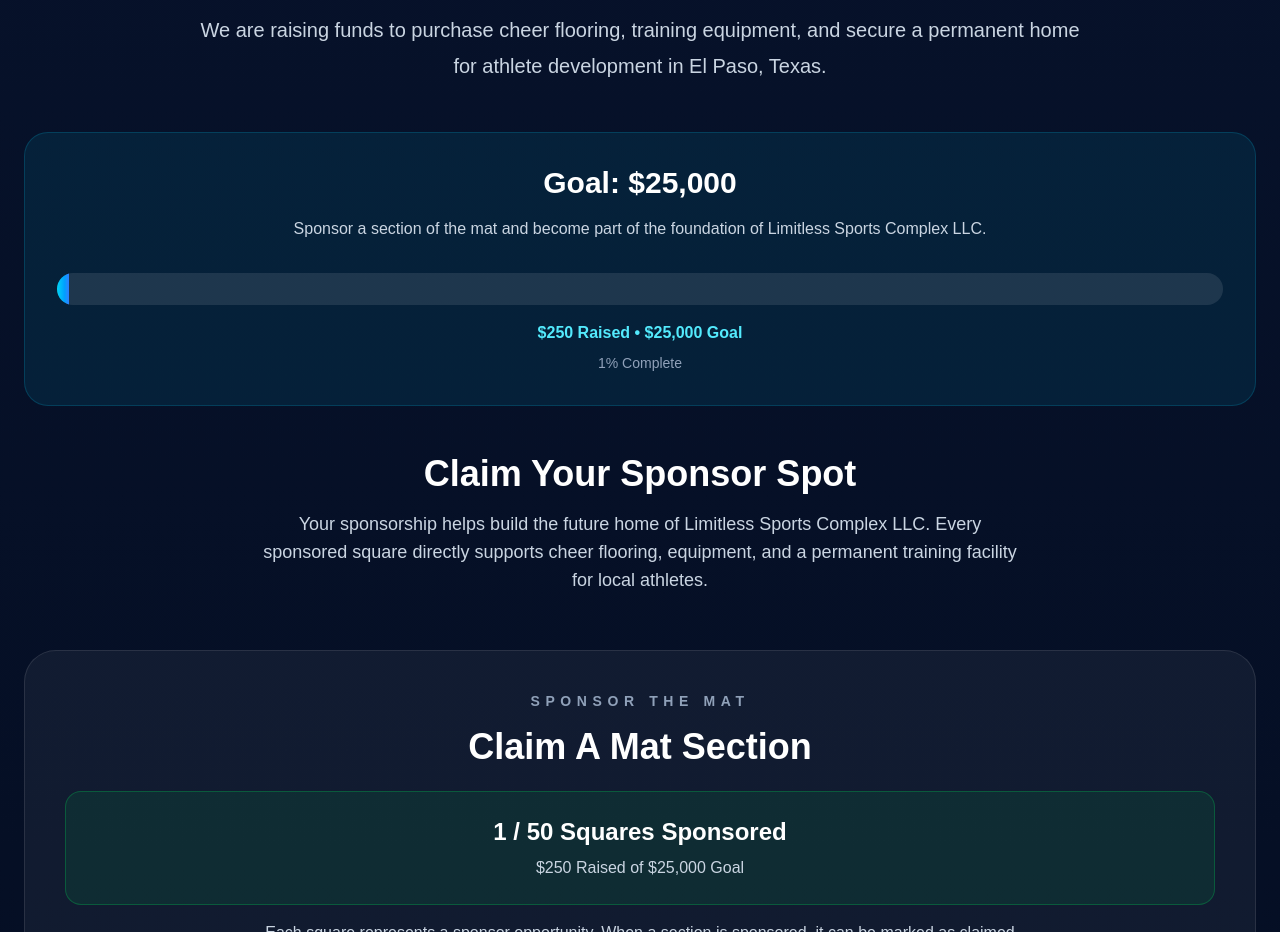
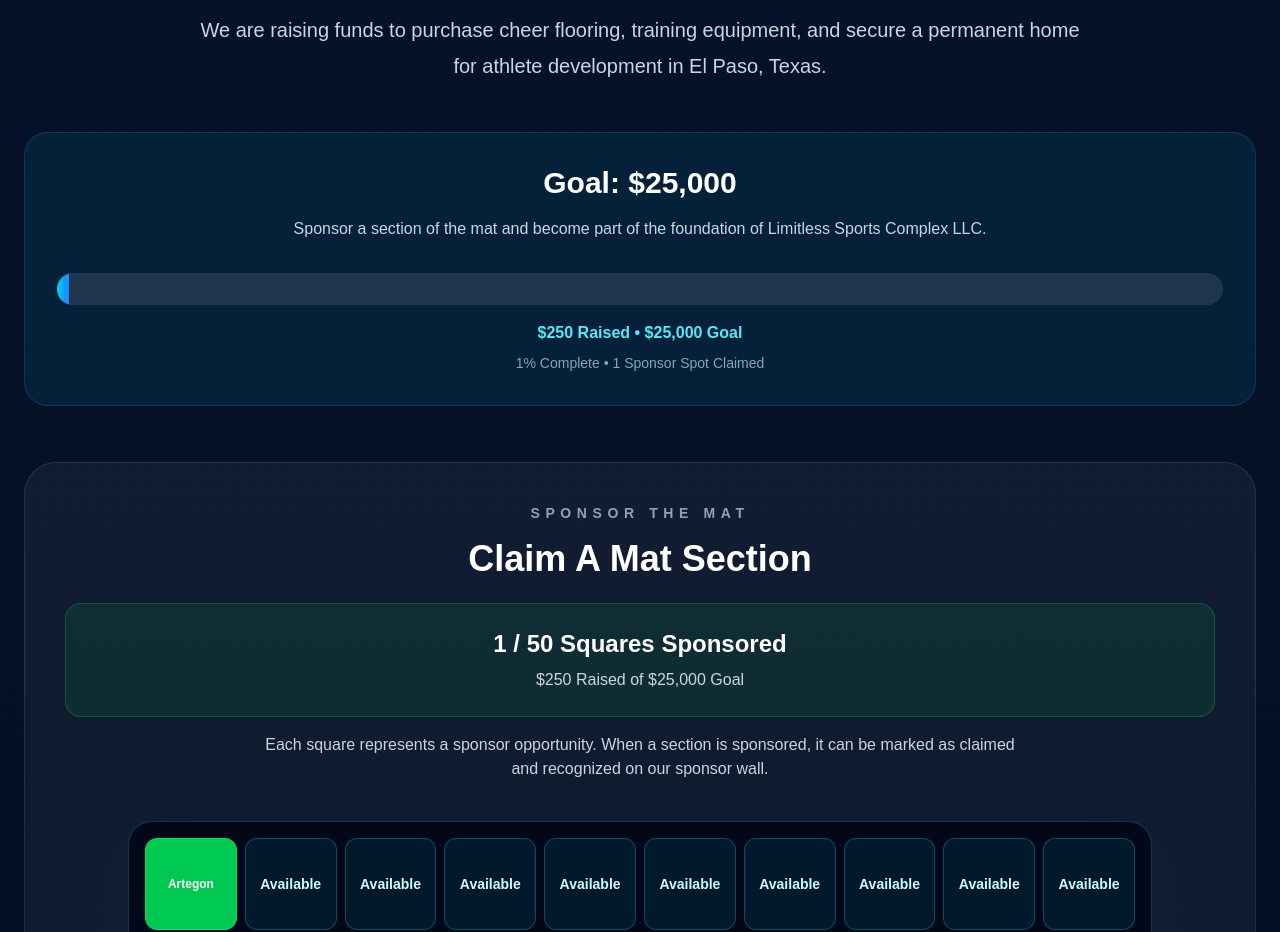
Before and after one commit to celiadelacruz89-gif/limitless-sports-complex, a Next.js app in the folder my-app/: page /sponsor in a window 1280 px wide. Shown: the part 860-1792 px from the top of the page. Built offline with nearby package versions, Linux system fonts and the light colour scheme.

Commit message:
Add sponsor data and thermometer

```diff
--- a/my-app/app/sponsor/page.tsx
+++ b/my-app/app/sponsor/page.tsx
@@ -1,6 +1,7 @@
 import Navbar from "@/components/Navbar";
 import Footer from "@/components/Footer";
 import SponsorWall from "@/components/SponsorWall";
+import FundraisingThermometer from "@/components/FundraisingThermometer";
 
 export default function SponsorPage() {
   return (
@@ -47,36 +48,7 @@
             and secure a permanent home for athlete development in El Paso, Texas.
           </p>
 
-          {/* PROGRESS TRACKER */}
-          <div className="mt-12 rounded-3xl border border-cyan-500/20 bg-cyan-500/10 p-8">
-            <h3 className="text-3xl font-black">Goal: $25,000</h3>
-
-            <p className="mt-4 text-slate-300">
-              Sponsor a section of the mat and become part of the foundation of
-              Limitless Sports Complex LLC.
-            </p>
-
-            <div className="mt-8 h-8 overflow-hidden rounded-full bg-white/10">
-              <div
-                className="h-full bg-gradient-to-r from-cyan-400 to-blue-500"
-                style={{ width: "1%" }}
-              />
-            </div>
-
-            <p className="mt-4 font-bold text-cyan-300">
-              $250 Raised • $25,000 Goal
-            </p>
-
-            <p className="mt-2 text-sm text-slate-400">1% Complete</p>
-          </div>
-
-          <h3 className="mt-12 text-4xl font-black">Claim Your Sponsor Spot</h3>
-
-          <p className="mx-auto mt-4 max-w-3xl text-lg text-slate-300">
-            Your sponsorship helps build the future home of Limitless Sports
-            Complex LLC. Every sponsored square directly supports cheer flooring,
-            equipment, and a permanent training facility for local athletes.
-          </p>
+         <FundraisingThermometer />
 
           {/* 2D MAT SPONSORSHIP MAP */}
           <div className="mt-14 rounded-[2rem] border border-white/10 bg-white/5 p-6 md:p-10">
--- /dev/null
+++ b/my-app/components/FundraisingThermometer.tsx
@@ -0,0 +1,37 @@
+import {
+  fundraisingGoal,
+  progressPercent,
+  sponsors,
+  totalRaised,
+} from "@/data/sponsors";
+
+export default function FundraisingThermometer() {
+  return (
+    <div className="mt-12 rounded-3xl border border-cyan-500/20 bg-cyan-500/10 p-8">
+      <h3 className="text-3xl font-black">
+        Goal: ${fundraisingGoal.toLocaleString()}
+      </h3>
+
+      <p className="mt-4 text-slate-300">
+        Sponsor a section of the mat and become part of the foundation of
+        Limitless Sports Complex LLC.
+      </p>
+
+      <div className="mt-8 h-8 overflow-hidden rounded-full bg-white/10">
+        <div
+          className="h-full bg-gradient-to-r from-cyan-400 to-blue-500"
+          style={{ width: `${progressPercent}%` }}
+        />
+      </div>
+
+      <p className="mt-4 font-bold text-cyan-300">
+        ${totalRaised.toLocaleString()} Raised • ${fundraisingGoal.toLocaleString()} Goal
+      </p>
+
+      <p className="mt-2 text-sm text-slate-400">
+        {progressPercent}% Complete • {sponsors.length} Sponsor{" "}
+        {sponsors.length === 1 ? "Spot" : "Spots"} Claimed
+      </p>
+    </div>
+  );
+}
--- /dev/null
+++ b/my-app/data/sponsors.ts
@@ -0,0 +1,22 @@
+export const fundraisingGoal = 25000;
+
+export const sponsors = [
+  {
+    name: "Artegon Graphics",
+    level: "Silver Sponsor",
+    amount: 250,
+    logo: "/artegon-graphics-logo.png",
+    website: "",
+    square: 1,
+  },
+];
+
+export const totalRaised = sponsors.reduce(
+  (sum, sponsor) => sum + sponsor.amount,
+  0
+);
+
+export const progressPercent = Math.min(
+  Math.round((totalRaised / fundraisingGoal) * 100),
+  100
+);
```
